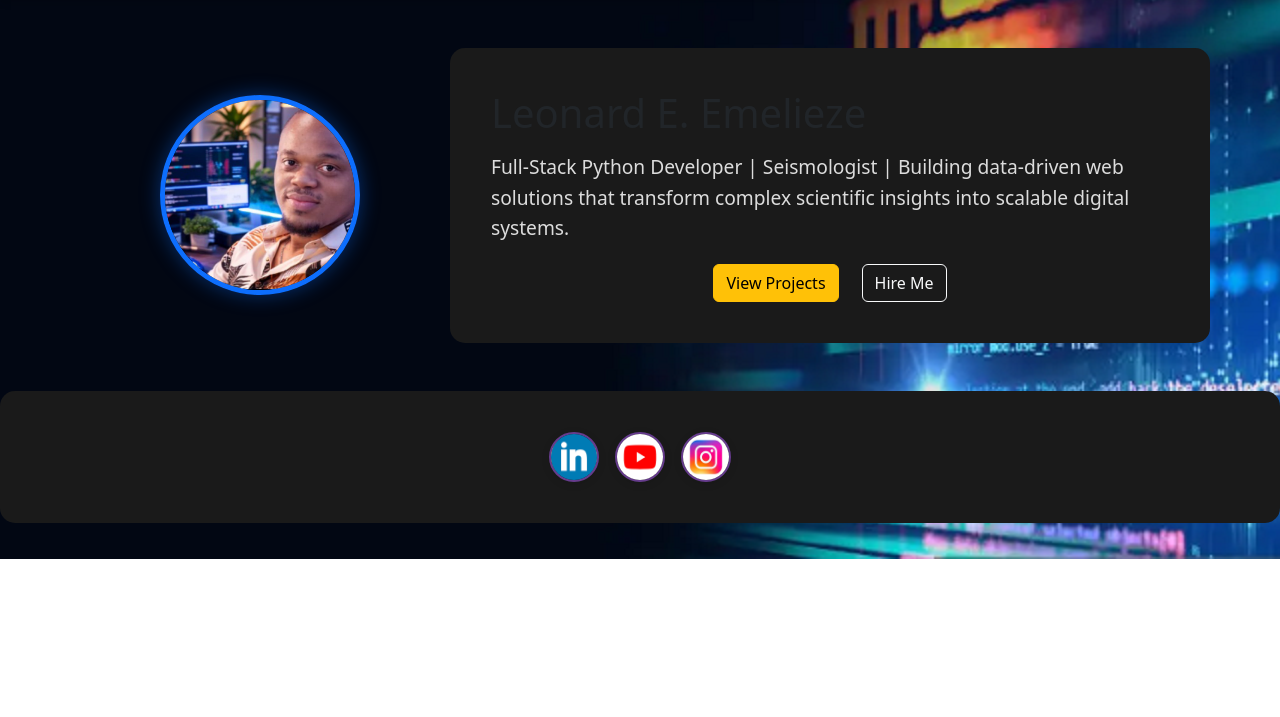
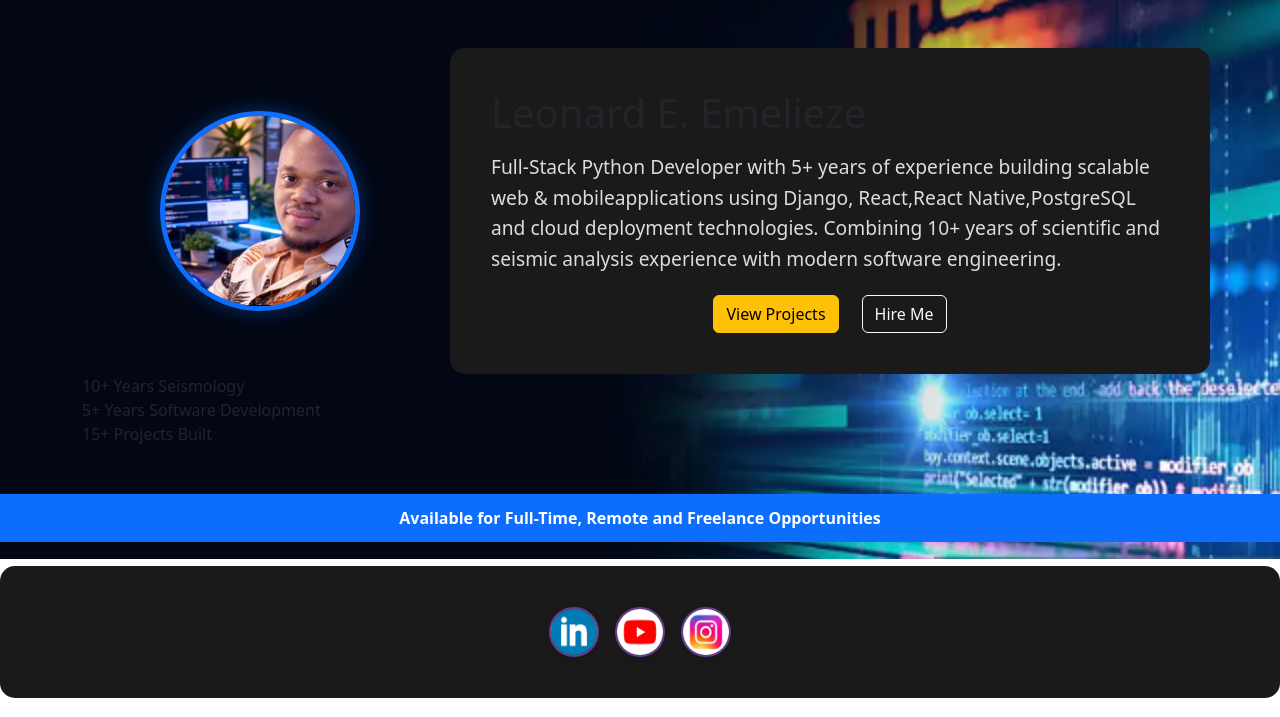
Before and after one commit to leoseis/-portfolio, a Django app: page / in a window 1280 px wide. Shown: the part 83-800 px from the top of the page. Run offline with Django 5.2, Linux system fonts and the light colour scheme.

Commit message:
improved intro plus availabilty banner

```diff
--- a/ebo/templates/home.html
+++ b/ebo/templates/home.html
@@ -17,6 +17,8 @@
     transform: scale(1.05);
     box-shadow: 0 0 30px rgba(13, 110, 253, 0.6);
   }
+
+
 
   .circular-image {
     width: 100%;
@@ -77,6 +79,14 @@
     color: #dcdcdc;
   }
 
+  .availability{
+    background:#0d6efd;
+    color:white;
+    text-align:center;
+    padding:12px;
+    font-weight:bold;
+}
+
   .hero-buttons {
     margin-top: 20px;
     display: flex;
@@ -134,6 +144,21 @@
       height: 180px;
     }
 
+    .stats-section{
+    display:flex;
+    justify-content:center;
+    gap:40px;
+    margin:50px 0;
+    color:#f1c40f;
+    font-weight:bold;
+}
+
+    .hero-section{
+    min-height:70vh;
+    display:flex;
+    align-items:center;
+}
+
     .name h1:last-child {
       font-size: 2rem;
     }
@@ -141,7 +166,7 @@
 </style>
 
 
-
+<div class="hero-section">
    <div class="container my-5">
 
   <div class="row align-items-center justify-content-center">
@@ -164,9 +189,11 @@
       <h1>Leonard E. Emelieze</h1>
 
       <p class="tagline">
-        Full-Stack Python Developer | Seismologist |
-        Building data-driven web solutions that transform
-        complex scientific insights into scalable digital systems.
+      Full-Stack Python Developer with 5+ years of experience
+       building scalable web & mobileapplications using Django,
+       React,React Native,PostgreSQL and cloud deployment technologies.
+       Combining 10+ years of scientific and seismic analysis experience
+        with modern software engineering.
       </p>
 
       <div class="hero-buttons">
@@ -187,6 +214,17 @@
 
   </div>
 
+
+  <div class="stats-section">
+    <div>10+ Years Seismology</div>
+    <div>5+ Years Software Development</div>
+    <div>15+ Projects Built</div>
+</div>
+
+</div>
+
+ <div class="availability">
+    Available for Full-Time, Remote and Freelance Opportunities
 </div>
 
     <div class="mt-4 d-flex justify-content-center gap-3 flex-wrap">
```
